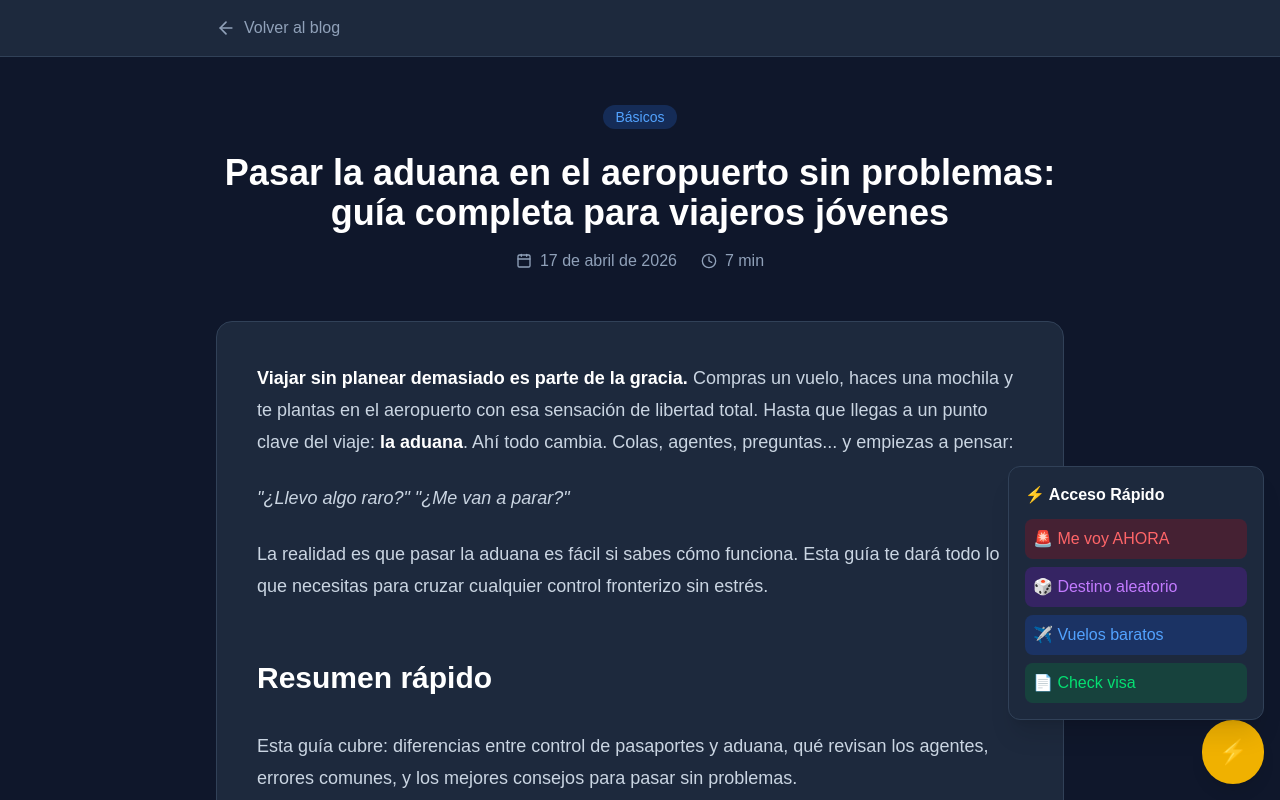
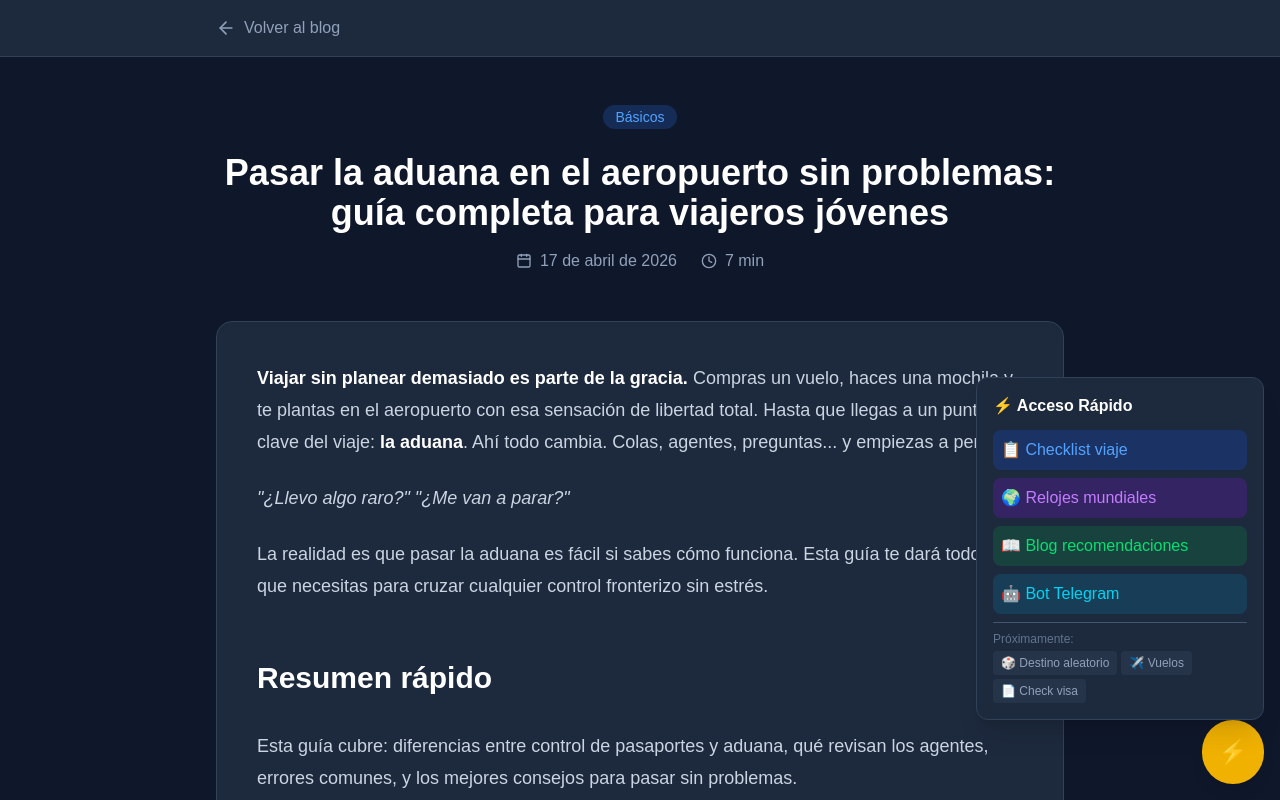
Before and after one commit to mcasrom/viaje-con-inteligencia, a Next.js app: page /blog/aduanas-aeropuerto in a window 1280 px wide. Both pictures are taken after a click on the button "Accesos rápidos". Shown: the top 800 px of the page. Built offline with nearby package versions, Linux system fonts and the light colour scheme.

Commit message:
Fix QuickAccess with working links + mark future features

```diff
--- a/src/components/QuickAccess.tsx
+++ b/src/components/QuickAccess.tsx
@@ -10,10 +10,7 @@ function QuickAccessInner() {
 
   useEffect(() => {
     const urgent = searchParams.get('leaving');
-    const random = searchParams.get('random');
-    const flights = searchParams.get('flights');
-
-    if (urgent || random || flights) {
+    if (urgent) {
       setShowPanel(true);
     }
   }, [searchParams]);
@@ -29,33 +26,43 @@ function QuickAccessInner() {
       </button>
 
       {showPanel && (
-        <div className="absolute bottom-16 right-0 bg-slate-800 rounded-xl p-4 shadow-xl border border-slate-700 w-64">
+        <div className="absolute bottom-16 right-0 bg-slate-800 rounded-xl p-4 shadow-xl border border-slate-700 w-72">
           <h3 className="text-white font-bold mb-3">⚡ Acceso Rápido</h3>
           <div className="space-y-2">
             <Link
-              href="/?leaving=1"
-              className="block p-2 bg-red-600/20 text-red-400 rounded-lg hover:bg-red-600/30"
+              href="/checklist"
+              className="block p-2 bg-blue-600/20 text-blue-400 rounded-lg hover:bg-blue-600/30"
             >
-              🚨 Me voy AHORA
+              📋 Checklist viaje
             </Link>
             <Link
-              href="/?random=1"
+              href="/relojes"
               className="block p-2 bg-purple-600/20 text-purple-400 rounded-lg hover:bg-purple-600/30"
             >
-              🎲 Destino aleatorio
+              🌍 Relojes mundiales
             </Link>
             <Link
-              href="/flights"
-              className="block p-2 bg-blue-600/20 text-blue-400 rounded-lg hover:bg-blue-600/30"
+              href="/blog"
+              className="block p-2 bg-green-600/20 text-green-400 rounded-lg hover:bg-green-600/30"
             >
-              ✈️ Vuelos baratos
+              📖 Blog recomendaciones
             </Link>
             <Link
-              href="/?visa=check"
-              className="block p-2 bg-green-600/20 text-green-400 rounded-lg hover:bg-green-600/30"
+              href="https://t.me/ViajeConInteligenciaBot"
+              target="_blank"
+              rel="noopener noreferrer"
+              className="block p-2 bg-cyan-600/20 text-cyan-400 rounded-lg hover:bg-cyan-600/30"
             >
-              📄 Check visa
+              🤖 Bot Telegram
             </Link>
+            <div className="pt-2 mt-2 border-t border-slate-600">
+              <p className="text-slate-500 text-xs">Próximamente:</p>
+              <div className="flex flex-wrap gap-1 mt-1">
+                <span className="px-2 py-1 bg-slate-700/50 text-slate-400 text-xs rounded">🎲 Destino aleatorio</span>
+                <span className="px-2 py-1 bg-slate-700/50 text-slate-400 text-xs rounded">✈️ Vuelos</span>
+                <span className="px-2 py-1 bg-slate-700/50 text-slate-400 text-xs rounded">📄 Check visa</span>
+              </div>
+            </div>
           </div>
         </div>
       )}
```
